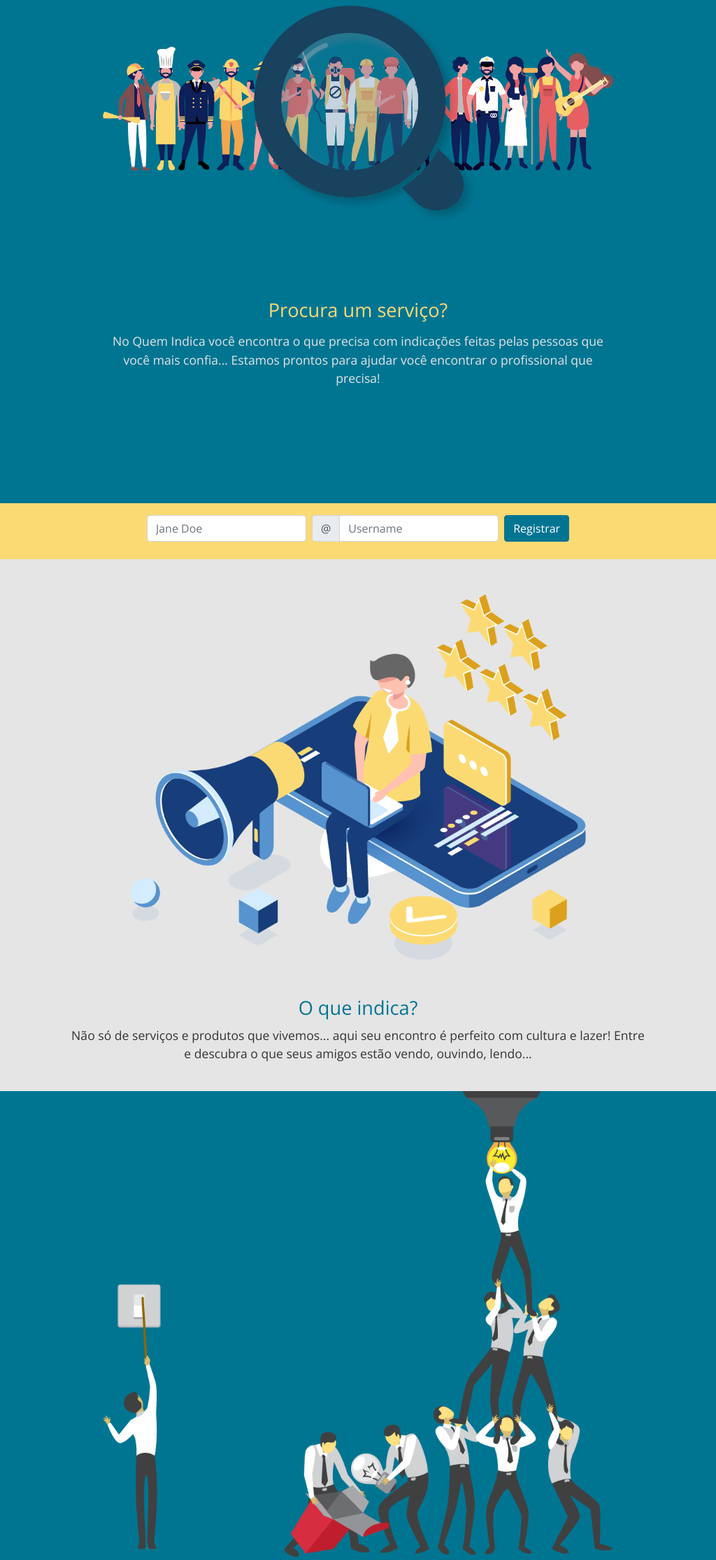
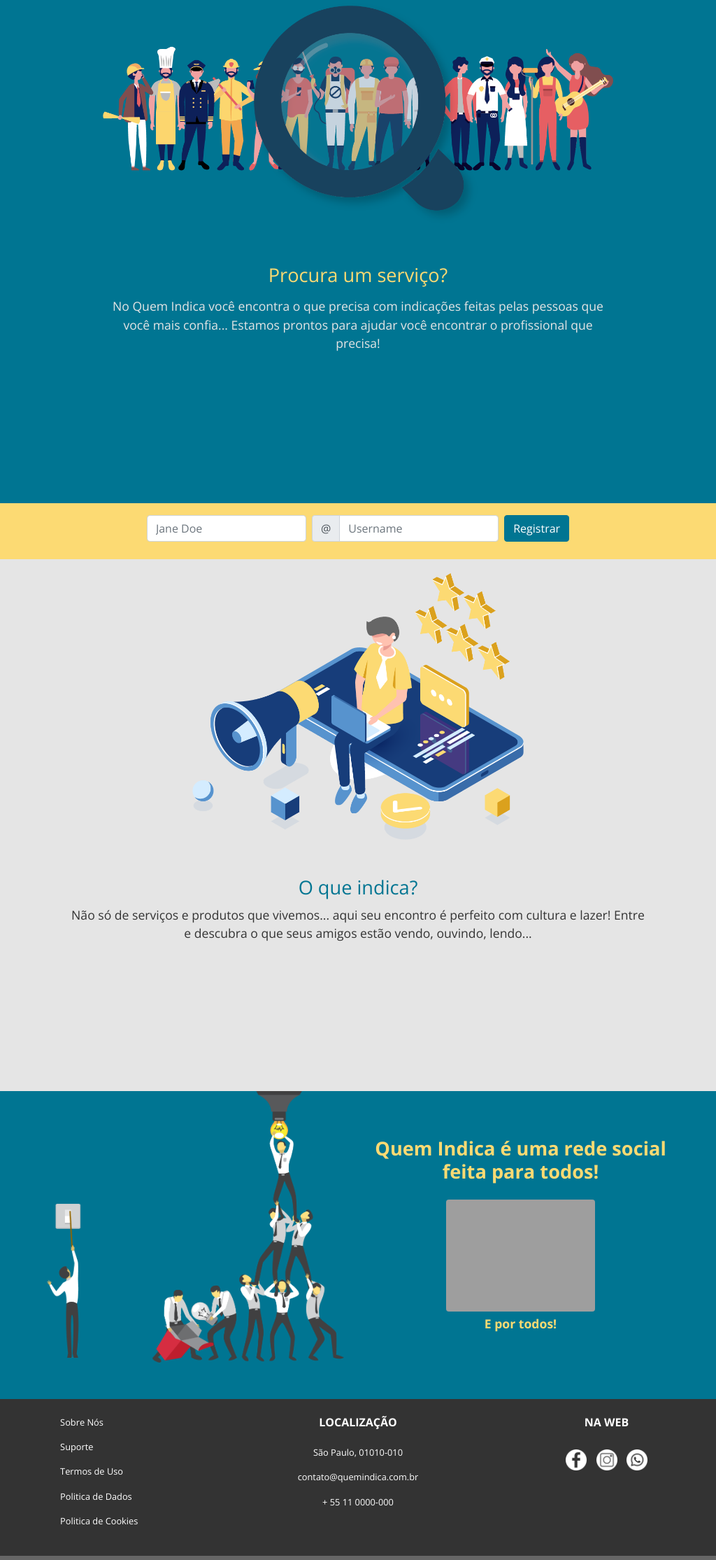
Before and after one commit to Shyrles/QuemIndica, a PHP site: page / in a window 1024 px wide. Shown: the part 81-2310 px from the top of the page at 70% size. Run offline with PHP 8.4, Linux system fonts and the light colour scheme; grey boxes are pictures that could not be loaded.

Commit message:
ajustes index

```diff
--- a/css/index.css
+++ b/css/index.css
@@ -81,6 +81,10 @@
     margin: 50px 0;
 }
 
+.box_img {
+    padding: 0 100px;
+}
+
 
 /* banner cadastro index */
 
@@ -102,10 +106,8 @@
 .banner_team {
     background-color: #007592;
     color: #FCDA73;
-    background-size: cover;
     width: 100%;
     margin-top: 0px;
-    padding-bottom: 20px;
     height: 95vh;
 }
 
@@ -118,6 +120,12 @@
 #logo_banner {
     height: 20vh;
 }
+
+.box_text_right {
+    padding: 60px 0;
+}
+
+
 
 
 
@@ -133,22 +141,12 @@
         font-size: 1.1em;
     }
 
-
-}
-
-@media (min-width: 992px) {
-    .box {
-        padding: 0 100px;
-    }
-
     .box_img_left {
         padding: 0 100px;
     }
 
-    .box h4 {
-        padding-top: 50px;
-    }
 }
+
 
 @media (min-width: 1200px) {
     .img_rede_social {
@@ -156,7 +154,9 @@
         width: 100%;
     }
 
-
+    .box {
+        padding: 0 100px;
+    }
 
     .box_img {
         float: right;
@@ -170,19 +170,13 @@
     .box_text {
         float: left;
         width: 50%;
-        height: 95vh;
         margin: 0;
         padding: 250px 0;
         overflow: hidden;
     }
 
-    .box_img_left {
-        float: left;
-        width: 50%;
-        height: 70vh;
-        margin: 0;
-        overflow: hidden;
-        padding: 0;
+    .banner_team {
+        height: 72vh;
     }
 
     .box_text_right {
@@ -195,8 +189,44 @@
         height: 70vh;
     }
 
+    .box_img_left {
+        float: left;
+        width: 50%;
+        margin: 0;
+        overflow: hidden;
+        padding: 0 20px;
+    }
+}
+
+@media (min-width: 992px) and (max-width: 1200px) {
+    .img_rede_social {
+        margin-top: 20px;
+        width: 65%;
+    }
+
     .banner_team {
-        height: 70vh;
+        height: 55vh;
+    }
+
+    .box_text_right {
+        overflow: hidden;
+        float: right;
+        width: 50%;
+        margin: 0;
+        padding: 50px 0;
+        height: 55vh;
+    }
+
+    .box_img_left {
+        float: left;
+        width: 50%;
+        margin: 0;
+        overflow: hidden;
+        padding: 0 20px;
+    }
+
+    .box {
+        padding: 0 100px;
     }
 }
 
--- a/index.php
+++ b/index.php
@@ -23,12 +23,13 @@
         <div class="container">
                 <div class="box">
                     <img src="imagens/trabalhadores_lupa.png" class="service img-fluid" alt="">
-
+                    <div class= "box_text_top">
                     <h4 class="text-center font_h4">Procura um serviço?</h4>
                             <p class="text-center texto_home font_p"> No Quem Indica você encontra o que precisa com indicações
                             feitas pelas pessoas que você mais confia...
                             Estamos prontos para ajudar você encontrar o profissional que precisa!
                         </p>
+                        </div>
             </div>
         </div>
 
```
